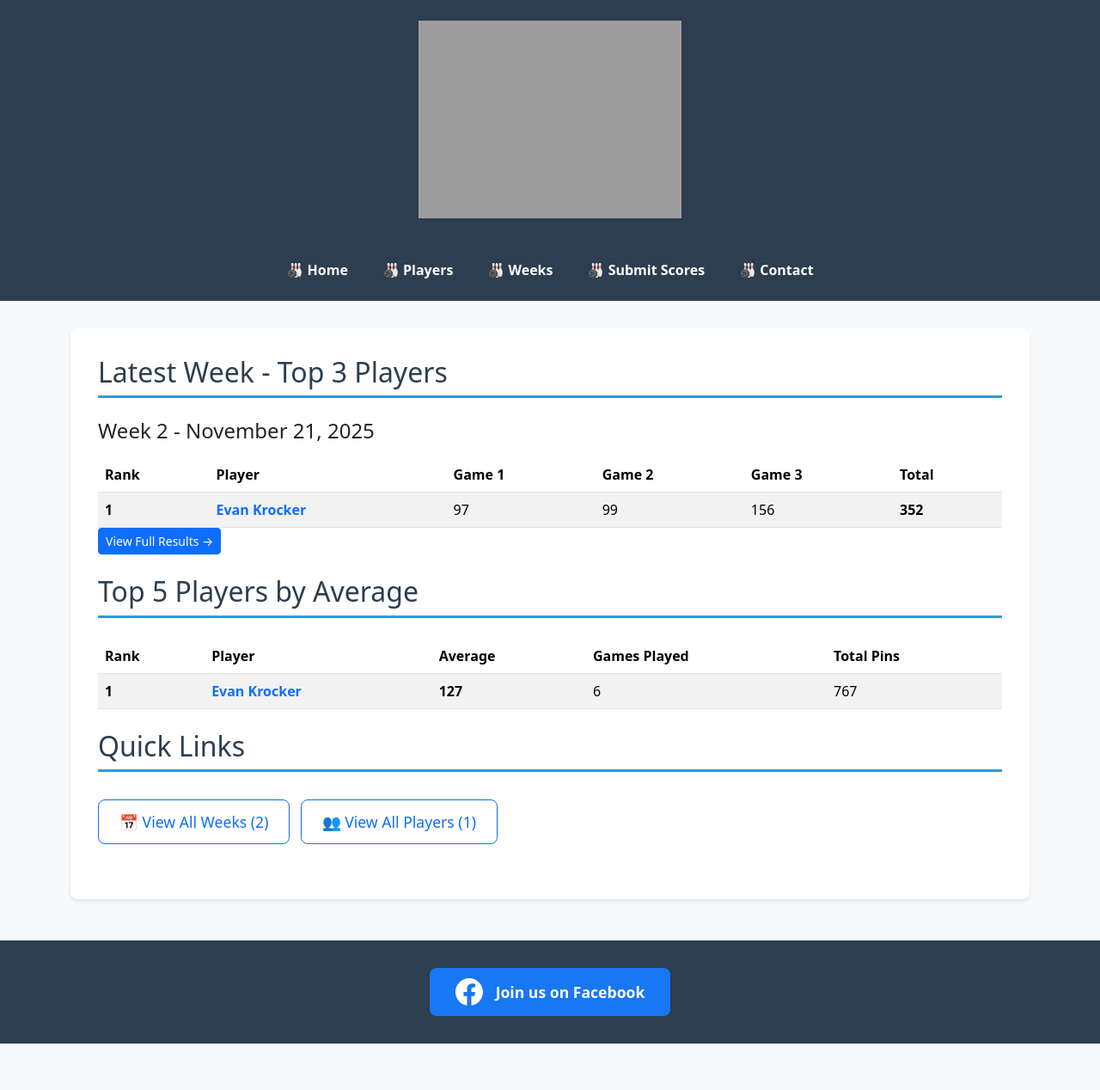
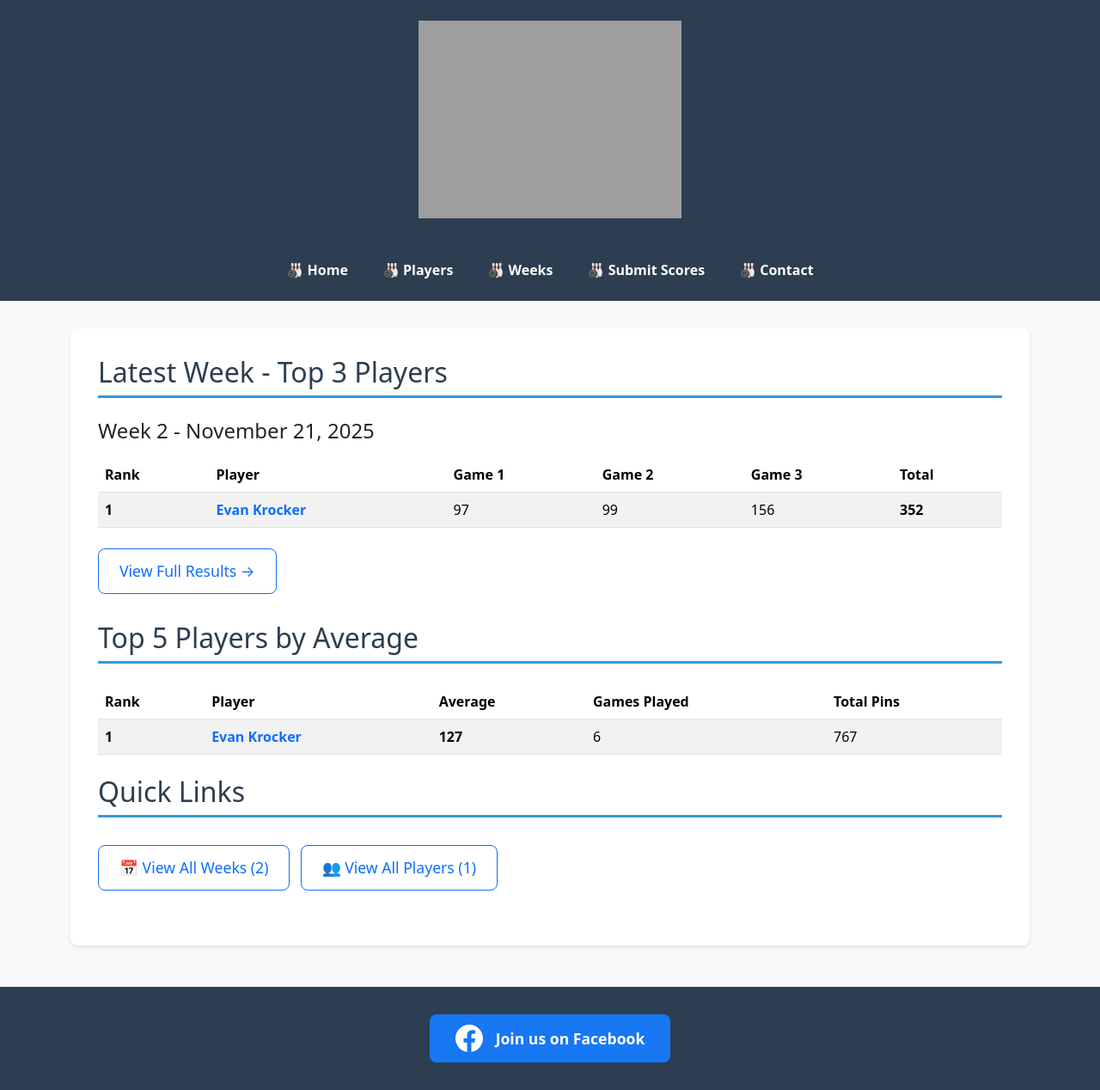
Before and after one commit to evankrocker/rumbucketbowling, a Jekyll site: the page built from index.html, in a window 1280 px wide. Shown: the whole page at 86% size. Built offline with Jekyll 4.4.1, drawn with Linux system fonts in a browser that asks for light colours; before the commit the page ends 1214 px from its top, so only the background shows below that.

Commit message:
Update View Full Results button styling to match Quick Links buttons

```diff
--- a/index.html
+++ b/index.html
@@ -52,7 +52,9 @@ title: Rum Bucket Bowling League
             </table>
         </div>
 
-        <p><a href="{{ latest_week.url }}" class="btn btn-primary btn-sm">View Full Results →</a></p>
+        <div class="mt-3">
+            <a href="{{ latest_week.url }}" class="btn btn-outline-primary btn-lg quick-link">View Full Results →</a>
+        </div>
     {% else %}
         <div class="alert alert-info">No weeks have been recorded yet.</div>
     {% endif %}
```
